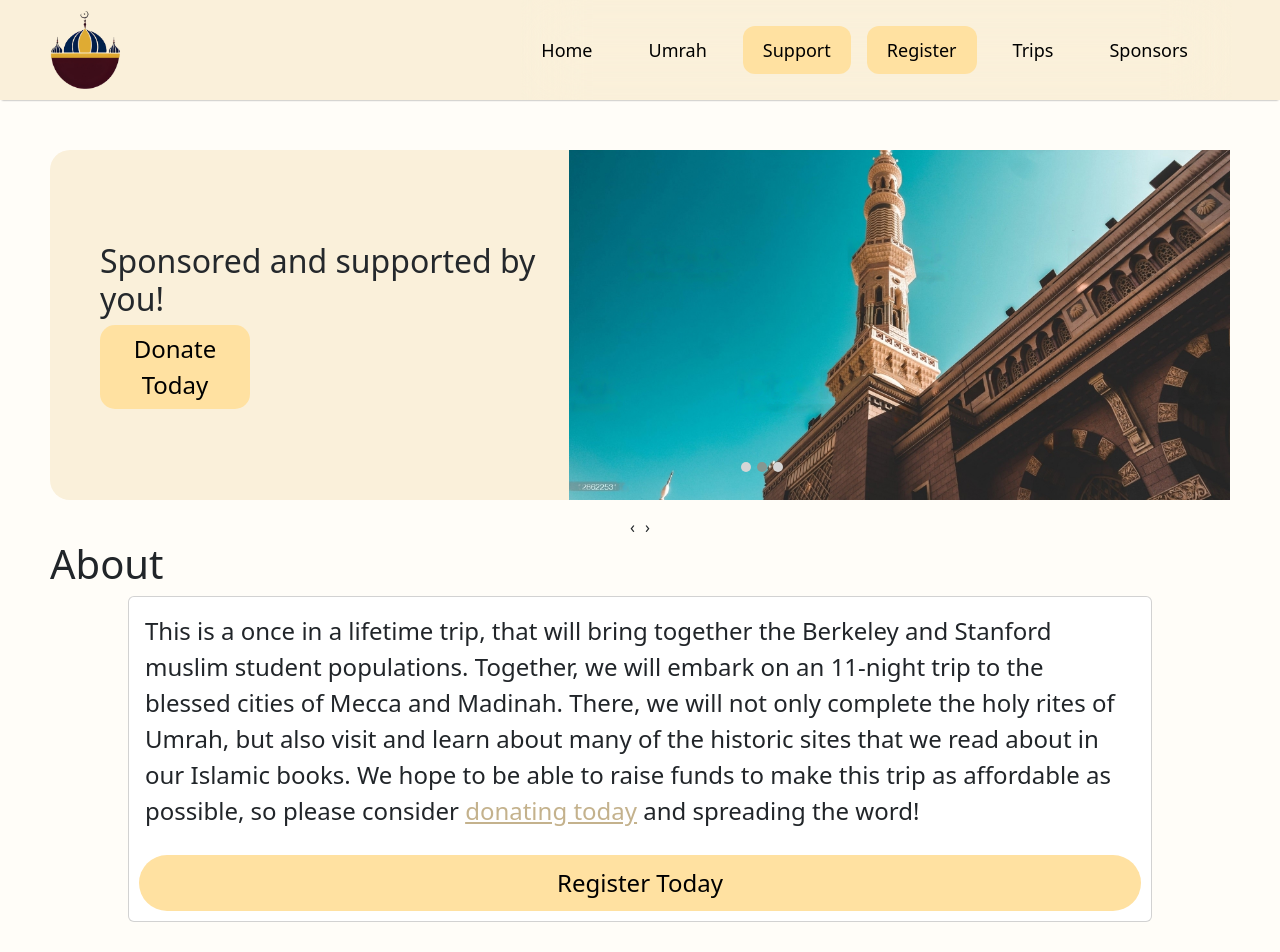
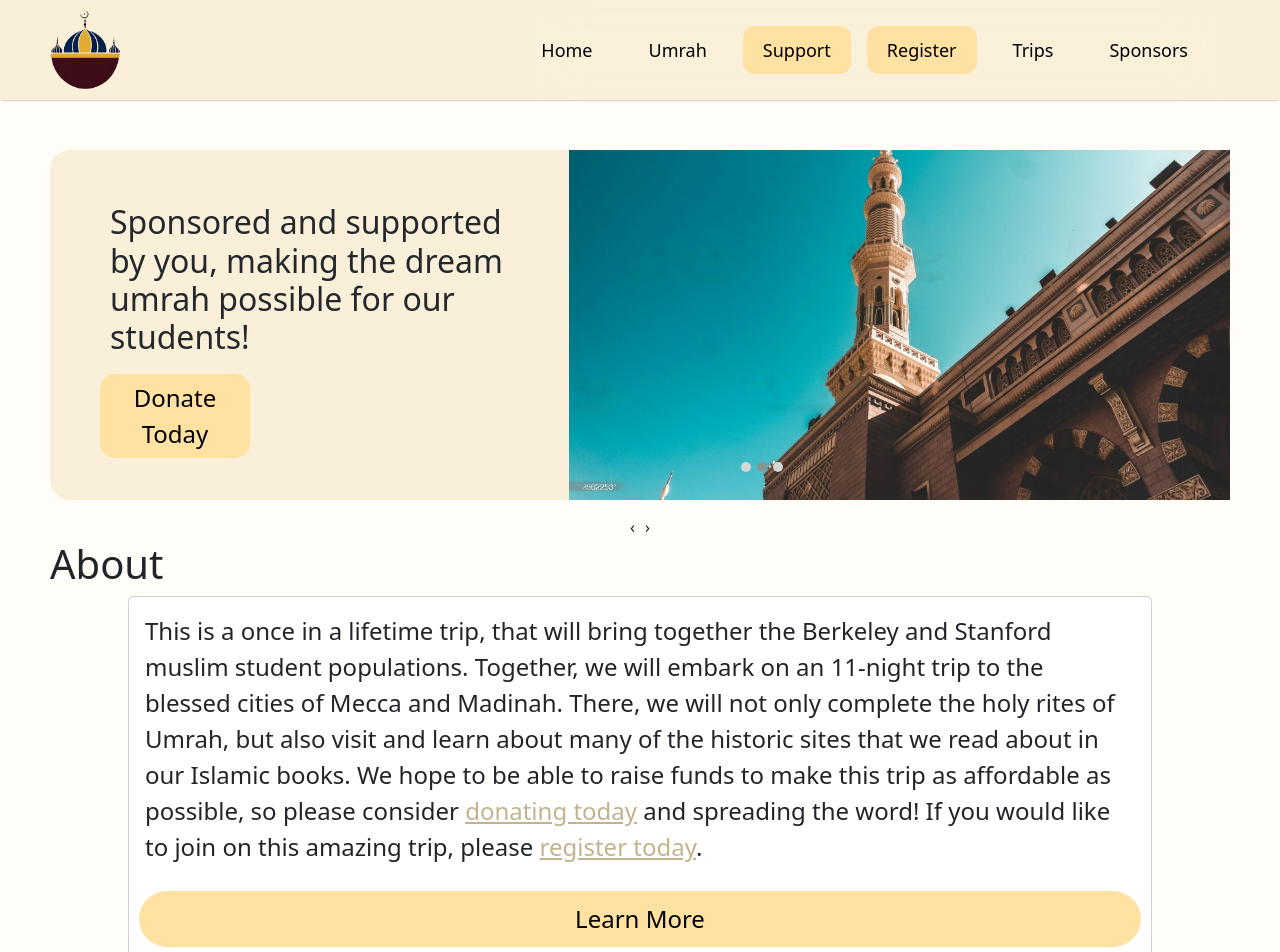
Before and after one commit to yousefh409/umrah-wesite, a React (Create React App) app: page /umrah in a window 1280 px wide. Shown: the top 952 px of the page. Built offline with nearby package versions, Linux system fonts and the light colour scheme.

Commit message:
more updates

```diff
--- a/src/components/Banner.jsx
+++ b/src/components/Banner.jsx
@@ -39,8 +39,8 @@ function Banner() {
         </div>
         <div className='item'>
             <div className='col left'>
-            <h2 className='section-title large'>
-                Sponsored and supported by you!
+            <h2 style={{padding: "10px"}} className='section-title large'>
+                Sponsored and supported by you, making the dream umrah possible for our students!
             </h2>
             <a href='/support' className='btn btn-primary bannerButton'>
                 Donate Today
@@ -54,10 +54,10 @@ function Banner() {
         <div className='item'>
             <div className='col left'>
             <h2 className='section-title large'>
-            Taking students on a once-in-a-lifetime trip
+            Taking students on a once-in-a-lifetime trip to the most important cities in Islam.
             </h2>
-            <a href='/support' className='btn btn-primary bannerButton'>
-                Support Today
+            <a href='/trips' className='btn btn-primary bannerButton'>
+                Learn Today
             </a>
             </div>
             <div
--- a/src/pages/umrah.jsx
+++ b/src/pages/umrah.jsx
@@ -21,9 +21,10 @@ export const Umrah = () => {
                             This is a once in a lifetime trip, that will bring together the Berkeley and Stanford muslim student populations. Together, we will embark on an 11-night trip to the blessed cities of Mecca and Madinah.
                             There, we will not only complete the holy rites of Umrah, but also visit and learn about many of the historic sites that we read about in our Islamic books.
                             We hope to be able to raise funds to make this trip as affordable as possible, so please consider <a href="/support">donating today</a> and spreading the word!
+                            If you would like to join on this amazing trip, please <a href="/register">register today</a>.
                         </div>
-                        <a style={{margin: "10px"}} href='/register' className='btn btn-primary contentButton'>
-                            Register Today
+                        <a style={{margin: "10px"}} href='/trips' className='btn btn-primary contentButton'>
+                            Learn More
                         </a>
                     </div>
                 </div>
--- a/src/styles/Umrah.scss
+++ b/src/styles/Umrah.scss
@@ -40,5 +40,5 @@
 
 .hostCard {
     box-shadow: 0 2px 5px rgb(160, 138, 91), 0 2px 10px rgb(160, 138, 91);
-
+    border: none;
 }
```
